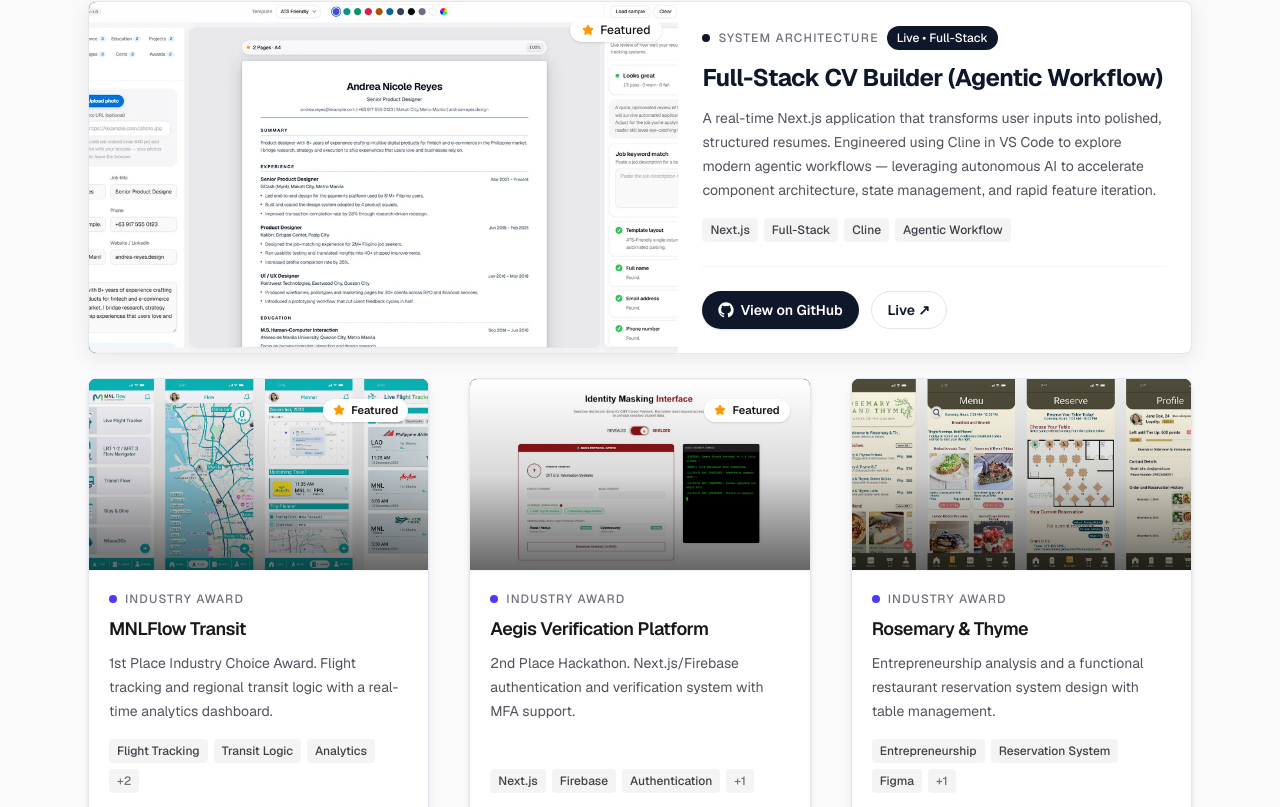
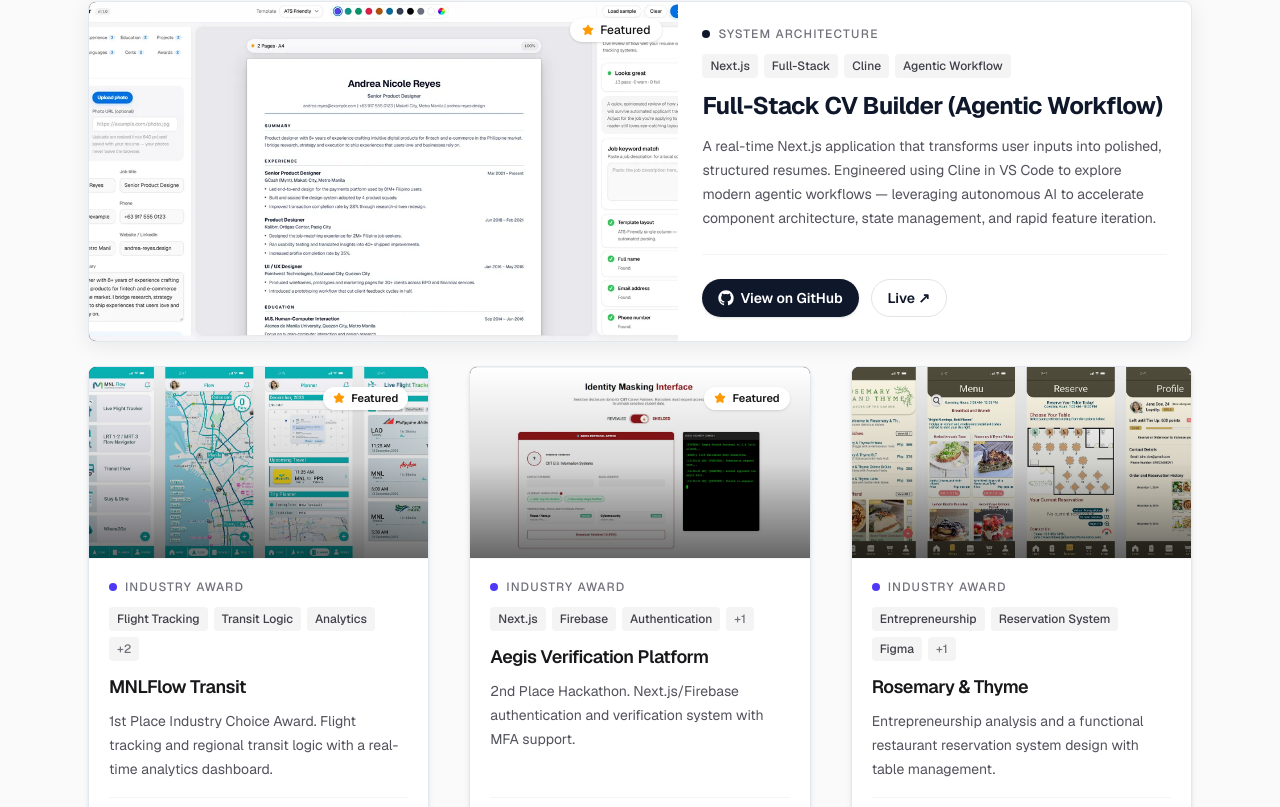
Before and after one commit to jacobconradquendangan-portfolio/portfolio-website-v2, a Next.js app: page / in a window 1280 px wide. Shown: the part 2833-3640 px from the top of the page. Built offline with nearby package versions, Linux system fonts and the light colour scheme.

Commit message:
Refactor tech tag location

```diff
--- a/src/components/Projects.tsx
+++ b/src/components/Projects.tsx
@@ -126,15 +126,14 @@
               <div className="flex flex-wrap items-center gap-2">
                 <span className={`inline-flex h-2 w-2 rounded-full ${highlightStyle[hero.category] ?? "bg-violet-500"}`} />
                 <span className="text-xs font-medium uppercase tracking-widest text-zinc-500">{hero.category}</span>
-                <span className={`rounded-md px-2 py-1 text-xs font-medium text-white sm:rounded-full sm:px-2.5 ${highlightStyle[hero.category] ?? "bg-violet-600"}`}>{hero.highlight}</span>
               </div>
-              <h3 className="mt-3 text-xl font-bold tracking-tight sm:text-2xl">{hero.title}</h3>
-              <p className="mt-3 line-clamp-3 text-sm leading-6 text-zinc-600 dark:text-zinc-400 sm:line-clamp-4">{hero.description}</p>
-              <div className="mt-4 flex flex-wrap gap-1.5">
+              <div className="mt-3 flex flex-wrap gap-1.5">
                 {hero.tags.map((t) => (
                   <span key={t} className="rounded bg-zinc-100 px-2 py-1 text-xs font-medium text-zinc-700 dark:bg-zinc-800 dark:text-zinc-300">{t}</span>
                 ))}
               </div>
+              <h3 className="mt-3 text-xl font-bold tracking-tight sm:text-2xl">{hero.title}</h3>
+              <p className="mt-3 line-clamp-3 text-sm leading-6 text-zinc-600 dark:text-zinc-400 sm:line-clamp-4">{hero.description}</p>
               <div className="mt-6 flex flex-wrap gap-2 border-t border-zinc-100 pt-4 dark:border-zinc-800 sm:gap-3 sm:pt-6">
                 <a href={hero.github} target="_blank" rel="noopener noreferrer" className="inline-flex items-center justify-center gap-1.5 rounded-full bg-slate-900 px-3 py-1.5 text-xs font-semibold text-white shadow-sm transition hover:bg-black sm:px-4 sm:py-2 sm:text-sm">
                   <GithubIcon className="h-3.5 w-3.5 sm:h-4 sm:w-4" /> View on GitHub
@@ -192,11 +191,7 @@
                   <span className={`inline-flex h-2 w-2 rounded-full ${highlightStyle[p.category] ?? "bg-zinc-900"}`} />
                   <span className="text-xs font-medium uppercase tracking-widest text-zinc-500">{p.category}</span>
                 </div>
-                <h3 className="mt-2 text-lg font-semibold tracking-tight text-zinc-900 dark:text-zinc-100">{p.title}</h3>
-                <p className="mt-2 line-clamp-3 min-h-[4.5rem] flex-1 text-sm leading-6 text-zinc-600 dark:text-zinc-400">
-                  {p.description}
-                </p>
-                <div className="mt-4 flex flex-wrap gap-1.5">
+                <div className="mt-3 flex flex-wrap gap-1.5">
                   {p.tags.slice(0, 3).map((t) => (
                     <span key={t} className="rounded bg-zinc-100 px-2 py-1 text-xs font-medium text-zinc-700 dark:bg-zinc-800 dark:text-zinc-300">
                       {t}
@@ -206,6 +201,10 @@
                     <span className="rounded bg-zinc-100 px-2 py-1 text-xs font-medium text-zinc-500 dark:bg-white/[.05]">+{p.tags.length - 3}</span>
                   )}
                 </div>
+                <h3 className="mt-3 text-lg font-semibold tracking-tight text-zinc-900 dark:text-zinc-100">{p.title}</h3>
+                <p className="mt-2 line-clamp-3 min-h-[4.5rem] flex-1 text-sm leading-6 text-zinc-600 dark:text-zinc-400">
+                  {p.description}
+                </p>
                 <div className="mt-4 flex flex-wrap items-center gap-3 border-t border-zinc-100 pt-4 dark:border-zinc-800">
                   <a
                     href={p.github}
```
